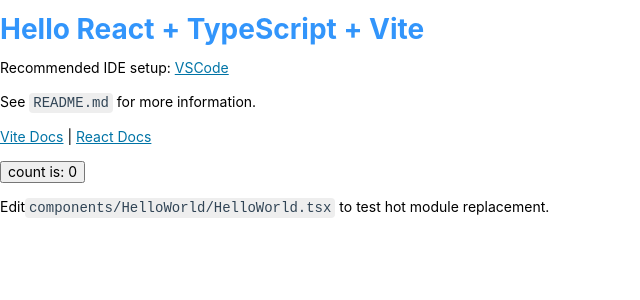
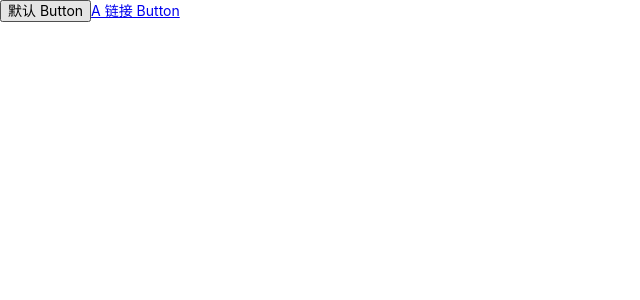
Before and after one commit to Hingyu-Ho/ho-ui, a React (Vite) app: page / in a window 1280 px wide. Shown: the top 300 px of the page, without its empty margins (0-640 px from the left). Built offline with nearby package versions, Linux system fonts and the light colour scheme.

Commit message:
feat(modules): button 组件开发

```diff
--- a/src/App.tsx
+++ b/src/App.tsx
@@ -1,10 +1,12 @@
-import Logo from '@/assets/logo.png'
-import HelloWorld from '@/components/HelloWorld/HelloWorld'
+import Button from '@/components/Button'
 
 export default function App() {
-  return (
-    <main className='semi-always-light'>
-      <HelloWorld msg='Hello React + TypeScript + Vite' />
-    </main>
-  )
+    return (
+        <main className='semi-always-light'>
+            <Button onClick={() => console.log('test default button')}>默认 Button</Button>
+            <Button target='_blank' type={'link'} href={'https://www.baidu.com'} onClick={() => console.log('test anchor button')}>
+                A 链接 Button
+            </Button>
+        </main>
+    )
 }
--- /dev/null
+++ b/src/components/Button/index.tsx
@@ -0,0 +1,47 @@
+// PureComponent -> 没有 shouldComponentUpdate
+// FunctionComponent -> hooks
+// 推荐使用 Typescript React code snippets[tsrpfc、tsrsfc、tsdrpfc]
+
+// import * as React from 'react'
+
+export type ButtonSize = 'large' | 'default' | 'small'
+export type ButtonType = 'primary' | 'default' | 'danger' | 'link'
+
+interface IButtonProps {
+    className?: string
+    disabled?: boolean
+    loading?: boolean
+    size?: ButtonSize
+    type?: ButtonType
+    href?: string
+    children: React.ReactNode
+}
+
+// 从 React 中获取 button、a 标签原生元素属性
+// Omit 排除原生 type 属性
+type NativeButtonProps = Omit<React.ButtonHTMLAttributes<HTMLElement>, 'type'> & IButtonProps
+type AnchorButtonProps = Omit<React.AnchorHTMLAttributes<HTMLElement>, 'type'> & IButtonProps
+
+// Partial 相当于 ，代表所有的类型都是一个可选的类型
+export type ButtonProps = Partial<NativeButtonProps & AnchorButtonProps>
+
+const App: React.FunctionComponent<ButtonProps> = (props) => {
+    const { className, disabled, loading, size, type, href, children, ...rest } = props
+    console.log(href, 'href')
+
+    if (type === 'link' && href) {
+        return (
+            <a href={href} {...rest}>
+                {children}
+            </a>
+        )
+    } else {
+        return (
+            <button disabled={disabled} {...rest}>
+                {children}
+            </button>
+        )
+    }
+}
+
+export default App
--- a/src/components/HelloWorld/HelloWorld.module.css
+++ /dev/null
@@ -1,19 +0,0 @@
-.HelloWorld a {
-  color: #0074a6;
-}
-
-.HelloWorld label {
-  margin: 0 0.5em;
-  font-weight: bold;
-}
-
-.HelloWorld code {
-  border-radius: 4px;
-  padding: 2px 4px;
-  color: #304455;
-  background-color: #eeeeee;
-}
-
-.primary {
-  color: var(--color-primary);
-}
--- a/src/components/HelloWorld/HelloWorld.tsx
+++ /dev/null
@@ -1,50 +0,0 @@
-import { useState } from 'react'
-
-import styles from './HelloWorld.module.css'
-
-interface HelloWorldProps {
-  msg: string
-}
-
-export default function HelloWorld(props: HelloWorldProps) {
-  const [count, setCount] = useState(0)
-
-  const increment = () => setCount((prevCount) => prevCount + 1)
-
-  return (
-    <div className={styles.HelloWorld}>
-      <h1 data-testid='title' className={styles.primary}>
-        {props.msg}
-      </h1>
-
-      <p>
-        Recommended IDE setup:{' '}
-        <a href='https://code.visualstudio.com/' target='_blank' rel='noreferrer'>
-          VSCode
-        </a>
-      </p>
-
-      <p>
-        See <code>README.md</code> for more information.
-      </p>
-
-      <p>
-        <a href='https://vitejs.dev/guide/features.html' target='_blank' rel='noreferrer'>
-          Vite Docs
-        </a>{' '}
-        |{' '}
-        <a href='https://reactjs.org/' target='_blank' rel='noreferrer'>
-          React Docs
-        </a>
-      </p>
-
-      <button type='button' onClick={increment}>
-        count is: {count}
-      </button>
-      <p>
-        Edit
-        <code>components/HelloWorld/HelloWorld.tsx</code> to test hot module replacement.
-      </p>
-    </div>
-  )
-}
--- a/src/components/index.tsx
+++ b/src/components/index.tsx
@@ -1 +1 @@
-export { default as HelloWorld } from './HelloWorld/HelloWorld'
+export { default as Button } from './Button'
```
Also changed, not shown: .prettierrc.js, 1 other file (tests, documents, lock files or other folders).
